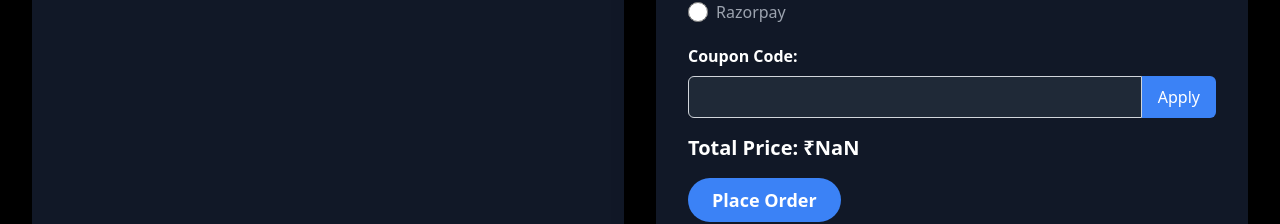
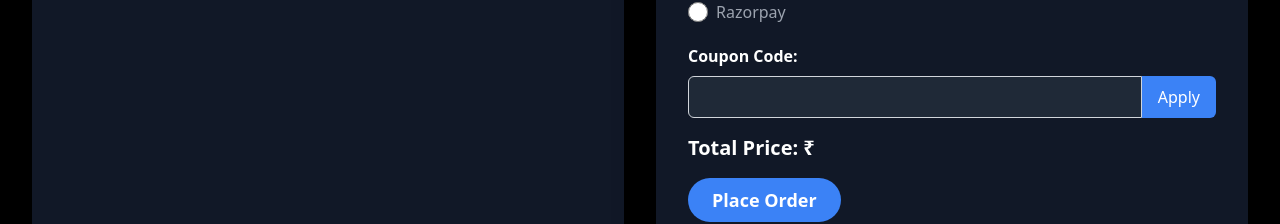
Before and after one commit to aditya123473892/AtomCreations_frontend, a React (Vite) app: page /checkout in a window 1280 px wide. Shown: the part 774-998 px from the top of the page. Built offline with nearby package versions, Linux system fonts and the light colour scheme.

Commit message:
checkout integrated

```diff
--- a/src/components/CheckoutPage.jsx
+++ b/src/components/CheckoutPage.jsx
@@ -13,6 +13,7 @@ const CheckoutPage = () => {
   console.log(cart);
   const [item, setItem] = useState({});
   const [cartItem, setCartItem] = useState([]);
+  const [TotalPrice, setTotalPrice] = useState("");
 
   // const item = collectionData.find((item) => item.id === itemId);
   const navigate = useNavigate();
@@ -143,7 +144,7 @@ const CheckoutPage = () => {
             if (myCart) {
               console.log("Cart USER: ", myCart);
               setCartItem(myCart.data.cartItems);
-              // setTotalPrice(myCart.data.totalprice);
+              setTotalPrice(myCart.data.totalprice);
               // console.log(myCart.data.totalprice);
               // console.log(TotalPrice);
               console.log(myCart.data.cartItems);
@@ -285,8 +286,6 @@ const CheckoutPage = () => {
                   </div>
                 )}
 
-
-
                 {cartItem &&
                   cartItem.map((item) => (
                     <>
@@ -310,20 +309,26 @@ const CheckoutPage = () => {
                               <p className="text-lg text-gray-500 line-through">
                                 ₹{item.productDetails.price}
                               </p>
+
                               <p className="text-lg text-green-500">
                                 ₹{discountedPrice.toFixed(2)}
                               </p>
                             </div>
                           ) : (
-                            <p className="text-lg">
-                              ₹{item.productDetails.price}
-                            </p>
+                            <>
+                              <p className="text-lg">
+                                ₹{item.productDetails.price}
+                              </p>
+                              <p className="text-lg">{item.size}</p>
+                              <p className="text-lg">{item.quantity}</p>
+
+                            </>
                           )}
                         </div>
                       </div>
                     </>
                   ))}
-               </motion.div>
+              </motion.div>
 
               <motion.div
                 initial={{ opacity: 0, x: 50 }}
@@ -532,7 +537,7 @@ const CheckoutPage = () => {
                   </div>
                   <div className="mb-4">
                     <p className="text-xl font-bold">
-                      Total Price: ₹{totalPrice.toFixed(2)}
+                      Total Price: ₹ {TotalPrice}
                     </p>
                   </div>
                   <button
```
